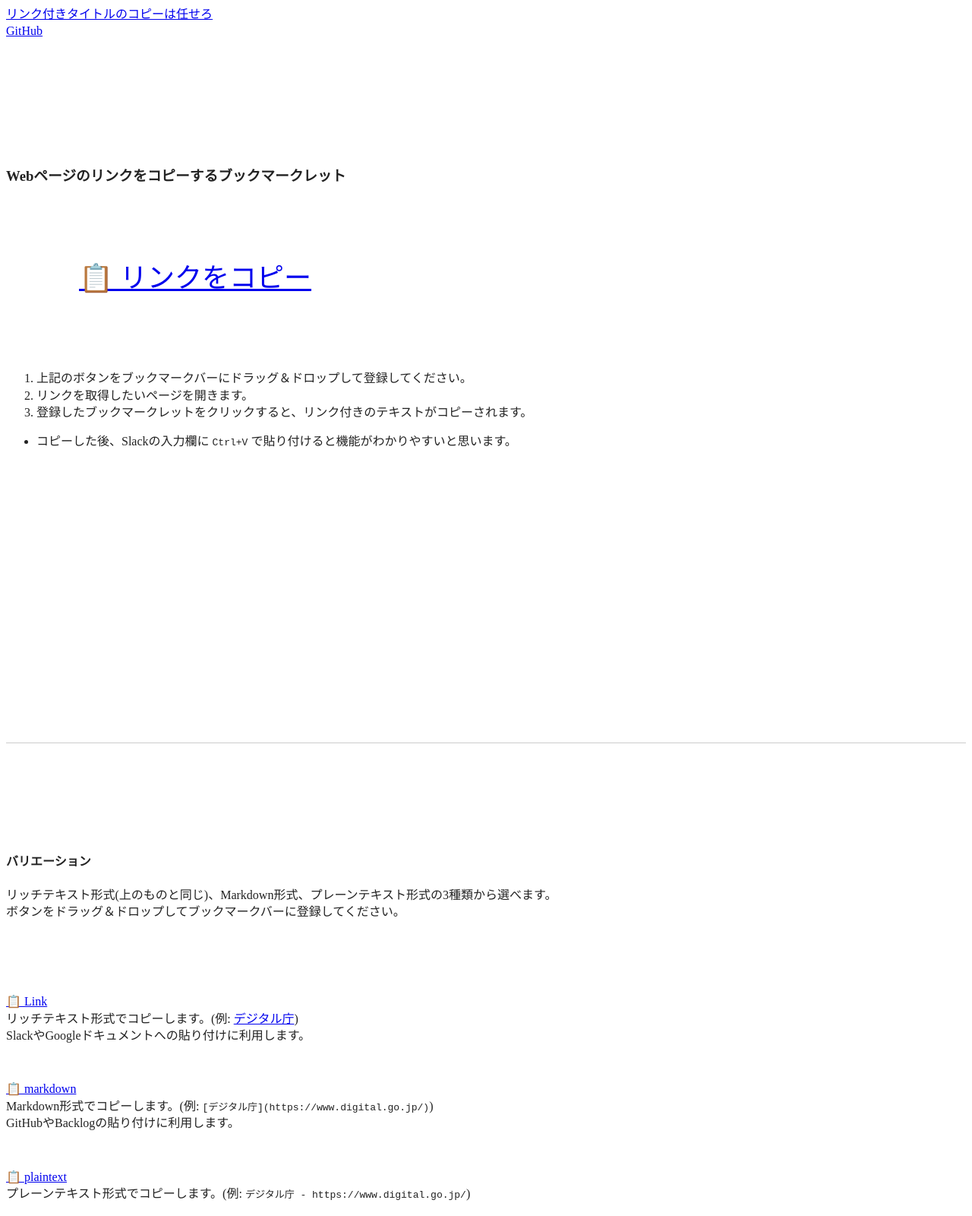
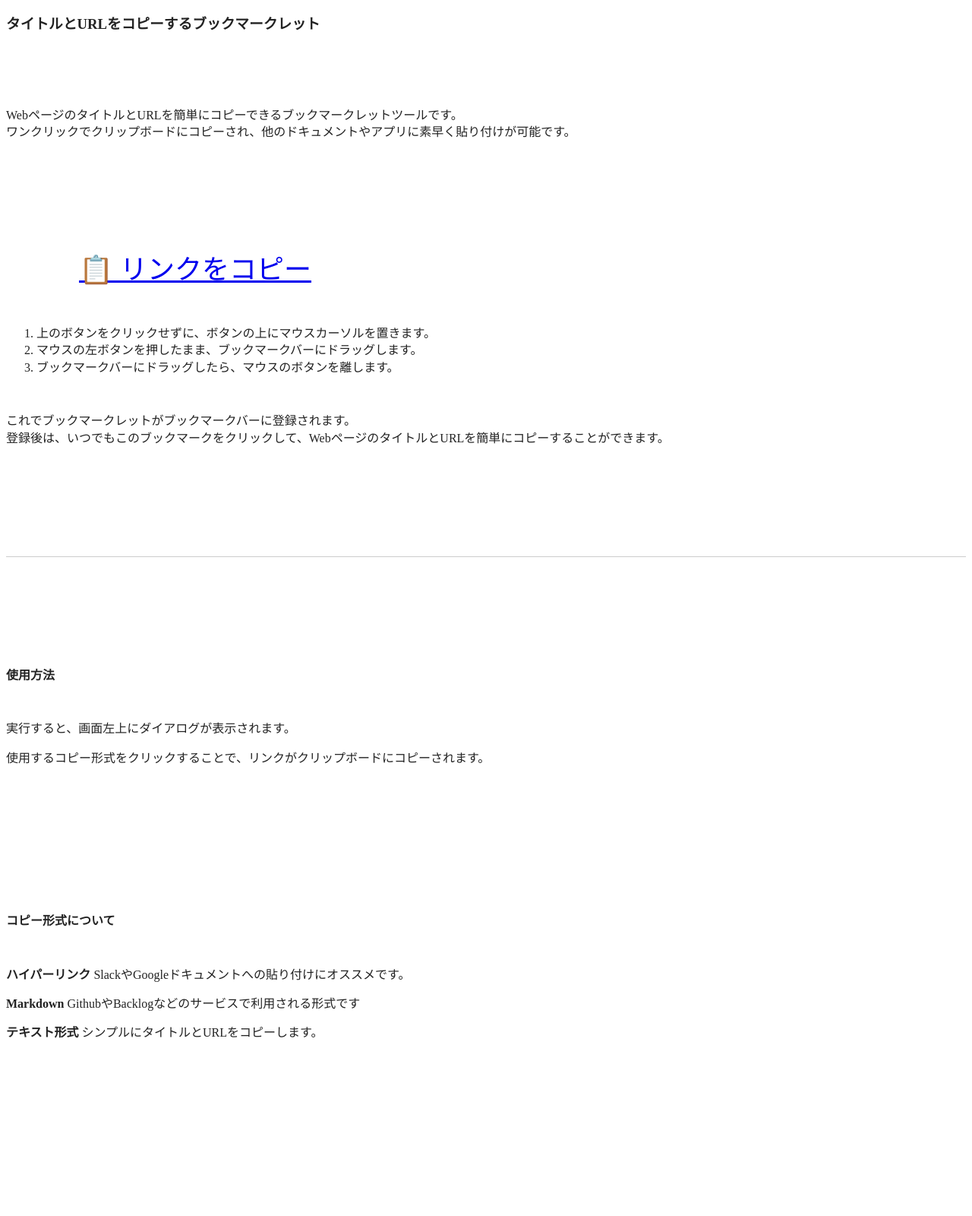
Before and after one commit to ttsukasan/fast-copy-link, a website built with webpack: page index.html in a window 1280 px wide. Shown: the top 1600 px of the page at 76% size. Built offline with nearby package versions, Linux system fonts and the light colour scheme; files whose address does not match are found by name; what terser would draw is missing.

Commit message:
スクリプトの変更に合わせてページの内容を調整

```diff
--- a/index.html
+++ b/index.html
@@ -4,7 +4,7 @@
 <head>
   <meta charset="utf-8">
   <meta name="viewport" content="width=device-width, initial-scale=1">
-  <title>リンク付きタイトルのコピーは任せろ</title>
+  <title>タイトルとURLをコピーするブックマークレット</title>
   <link rel="stylesheet" href="css/style.css">
   <meta name="description"
         content="リンクコピーが超簡単に！✨爆速で使える【神アプリ】登場！🎉「リンクコピーの革命」を体験しよう！このアプリは、ワンクリックでWebページのリンク付きタイトルを簡単にコピーできるスーパーツールです。🚀誰でも手軽に使える便利機能満載！初心者からプロまで、全てのリンクコピーを楽しく、そして効率的に！✨あなたの作業を劇的に効率化するこの「神アプリ」を今すぐ試してみてください！">
@@ -37,73 +37,45 @@
 </head>
 
 <body>
-
 <div class="container">
-  <nav class="nav h-20">
-    <div class="nav-left">
-      <a class="brand" href="#">リンク付きタイトルのコピーは任せろ</a>
-    </div>
-    <div class="nav-right">
-      <a class="button clear" href="https://github.com/ttsukasan/fast-copy-link">GitHub</a>
-    </div>
-  </nav>
   <main>
     <div class="mb-10">
-      <h3>Webページのリンクをコピーするブックマークレット</h3>
+      <h3>タイトルとURLをコピーするブックマークレット</h3>
     </div>
-    <div class="mb-10">
-      <a class="button outline primary hidden script-text-html large">📋 リンクをコピー</a><br>
+    <div class="mb-15">
+      WebページのタイトルとURLを簡単にコピーできるブックマークレットツールです。<br/>
+      ワンクリックでクリップボードにコピーされ、他のドキュメントやアプリに素早く貼り付けが可能です。
+    </div>
+    <div class="mb-5">
+      <a class="button outline primary hidden script-button large">📋 リンクをコピー</a><br>
+    </div>
+    <div class="mb-5">
+      <ol>
+        <li>上のボタンをクリックせずに、ボタンの上にマウスカーソルを置きます。</li>
+        <li>マウスの左ボタンを押したまま、ブックマークバーにドラッグします。</li>
+        <li>ブックマークバーにドラッグしたら、マウスのボタンを離します。</li>
+      </ol>
+    </div>
+    <div class="mb-15">
+      これでブックマークレットがブックマークバーに登録されます。<br/>
+      登録後は、いつでもこのブックマークをクリックして、WebページのタイトルとURLを簡単にコピーすることができます。
+    </div>
+    <hr class="mb-15">
+    <div class="mb-20">
+      <h4 class="mb-5">使用方法</h4>
+      <p>実行すると、画面左上にダイアログが表示されます。</p>
+      <p>使用するコピー形式をクリックすることで、リンクがクリップボードにコピーされます。</p>
     </div>
     <div class="mb-40">
-      <ol>
-        <li>上記のボタンをブックマークバーにドラッグ＆ドロップして登録してください。</li>
-        <li>リンクを取得したいページを開きます。</li>
-        <li>登録したブックマークレットをクリックすると、リンク付きのテキストがコピーされます。</li>
-      </ol>
-      <ul>
-        <li>コピーした後、Slackの入力欄に <code>Ctrl+V</code> で貼り付けると機能がわかりやすいと思います。</li>
-      </ul>
-    </div>
-    <hr class="mb-15">
-    <div class="mb-10">
-      <h4>バリエーション</h4>
-      <div>
-        リッチテキスト形式(上のものと同じ)、Markdown形式、プレーンテキスト形式の3種類から選べます。<br>
-        ボタンをドラッグ＆ドロップしてブックマークバーに登録してください。
-      </div>
-    </div>
-    <div class="mb-15">
-      <div class="row mb-5">
-        <div class="col-2-md">
-          <a class="button outline primary hidden is-full-width script-text-html">📋 Link</a><br>
-        </div>
-        <div class="col-10-md">
-          リッチテキスト形式でコピーします。(例:&nbsp;<a href="https://www.digital.go.jp/">デジタル庁</a>)<br>
-          SlackやGoogleドキュメントへの貼り付けに利用します。<br>
-        </div>
-      </div>
-      <div class="row mb-5">
-        <div class="col-2-md">
-          <a class="button outline primary hidden is-full-width script-markdown">📋 markdown</a>
-        </div>
-        <div class="col-10-md">
-          Markdown形式でコピーします。(例:&nbsp;<code>[デジタル庁](https://www.digital.go.jp/)</code>)<br>
-          GitHubやBacklogの貼り付けに利用します。<br>
-        </div>
-      </div>
-      <div class="row mb-5">
-        <div class="col-2-md">
-          <a class="button outline primary hidden is-full-width script-plaintext">📋 plaintext</a>
-        </div>
-        <div class="col-10-md">
-          プレーンテキスト形式でコピーします。(例:&nbsp;<code>デジタル庁 - https://www.digital.go.jp/</code>)<br>
-        </div>
-      </div>
+      <h4 class="mb-5">コピー形式について</h4>
+      <p><strong>ハイパーリンク</strong> SlackやGoogleドキュメントへの貼り付けにオススメです。<br/></p>
+      <p><strong>Markdown</strong> GithubやBacklogなどのサービスで利用される形式です<br/></p>
+      <p><strong>テキスト形式</strong> シンプルにタイトルとURLをコピーします。</p>
     </div>
     <hr class="mb-15">
     <div class="mb-40">
       <h4>注意事項</h4>
-      <p>対応ブラウザ: Google Chrome</p>
+      <p>対応ブラウザ: Google Chrome, Safari （その他は未確認）</p>
       <div>自分用なので、使用するサイトによって特殊な挙動があります。</div>
       <ul>
         <li>ページタイトル先頭が <code>[</code> で始まる場合、対応する <code>]</code>と共にスペースに置き換えます。</li>
@@ -111,47 +83,13 @@
         <li>ページタイトル末尾の <code>- xxxxxx.esa.io</code> を除去します。</li>
         <li>ページタイトルの両端の空白は除去します。また、2文字以上連続した空白は1文字に置き換えます。</li>
       </ul>
-      <p>
-        一部のサイトではセキュリティ都合のため、コピーのためにページ内のクリックが必要となります。<br>
-        メッセージが表されたら、ページ内のどこかをクリックしてください。
-      </p>
-      <div class="mb-5">
-        <img width="410" class="bd-light" src="./img/require-trusted-html.png" alt="クリックが必要となる場合のメッセージ"/>
-      </div>
-      <details class="mb-5">
-        <summary>この仕様について技術的な話</summary>
-        <div class="text-grey">
-          <p>
-            このブックマークレットね、
-            <a href="https://developer.mozilla.org/ja/docs/Web/API/Window/getSelection">getSelection()</a>
-            を使ってクリップボードにコピーするんだけど、<br>
-            一部のサイトじゃ
-            <a href="https://www.w3.org/TR/trusted-types/">Trusted HTML</a>
-            の制約ってやつで、この関数がうまくいかないのよ。<br>
-            その時は
-            <a href="https://developer.mozilla.org/ja/docs/Web/API/Clipboard/write">Clipboard API</a>
-            を使うんだけど、これがね、ページがフォーカスされてないとダメなのよ。<br>
-            getSelection() が失敗した場合に、上記のメッセージを表示して、ページ内のクリックを待って、<br>
-            その後で Clipboard API を使ってコピーするって流れなの。
-          </p>
-          <p>
-            最初から Clipboard API を使うって手もあるわよ。というか、Clipboard API は getSelection() よりも優秀なのよ。<br>
-            でもね、これは HTTPSでしか使えないし、一部のサイトじゃ使えないの。<br>
-            それに、画面クリックが必要になるから、ユーザビリティがちょっとね、落ちるのよ。
-          </p>
-          <p>
-            結局のところ、皆が少しでもストレスなく、幸せに使えるように工夫してるのよ。
-          </p>
-        </div>
-      </details>
     </div>
   </main>
   <footer class="text-center mb-10">
-    2024 © <a href="https://x.com/ttsukasan">ttsukasan</a>
+    2024 <a class="button clear" href="https://x.com/ttsukasan">ttsukasan</a> - <a class="button clear" href="https://github.com/ttsukasan/fast-copy-link">GitHub</a>
   </footer>
 </div>
 <script src="js/app.js"></script>
-
 </body>
 
 </html>
--- a/js/index.ts
+++ b/js/index.ts
@@ -4,10 +4,6 @@ import {minify} from 'terser';
 // github pagesではbase pathが変わることを考慮している TODO: 環境変数にしたい
 const fileUrls = [
   "js/vendor/minified/copyLinkUI.js",
-  "js/vendor/minified/copyLinkUI.js",
-  "js/vendor/minified/copyLinkUI.js",
-  // "js/vendor/minified/copyLinkMarkdown.js",
-  // "js/vendor/minified/copyLinkPlaintext.js"
 ].map(path => `${window.location.pathname}${path}`);
 
 async function applyScript(fileResponse: Awaited<string>, selector: string) {
@@ -22,9 +18,7 @@ async function applyScript(fileResponse: Awaited<string>, selector: string) {
 Promise.all(fileUrls.map(url =>
   fetch(url).then(response => response.text())
 )).then(async responses => {
-  await applyScript(responses[0], '.script-text-html');
-  await applyScript(responses[1], '.script-markdown');
-  await applyScript(responses[2], '.script-plaintext');
+  await applyScript(responses[0], '.script-button');
 }).catch(error => {
   console.error('ファイルを読み込めませんでした。', error);
 });
```
